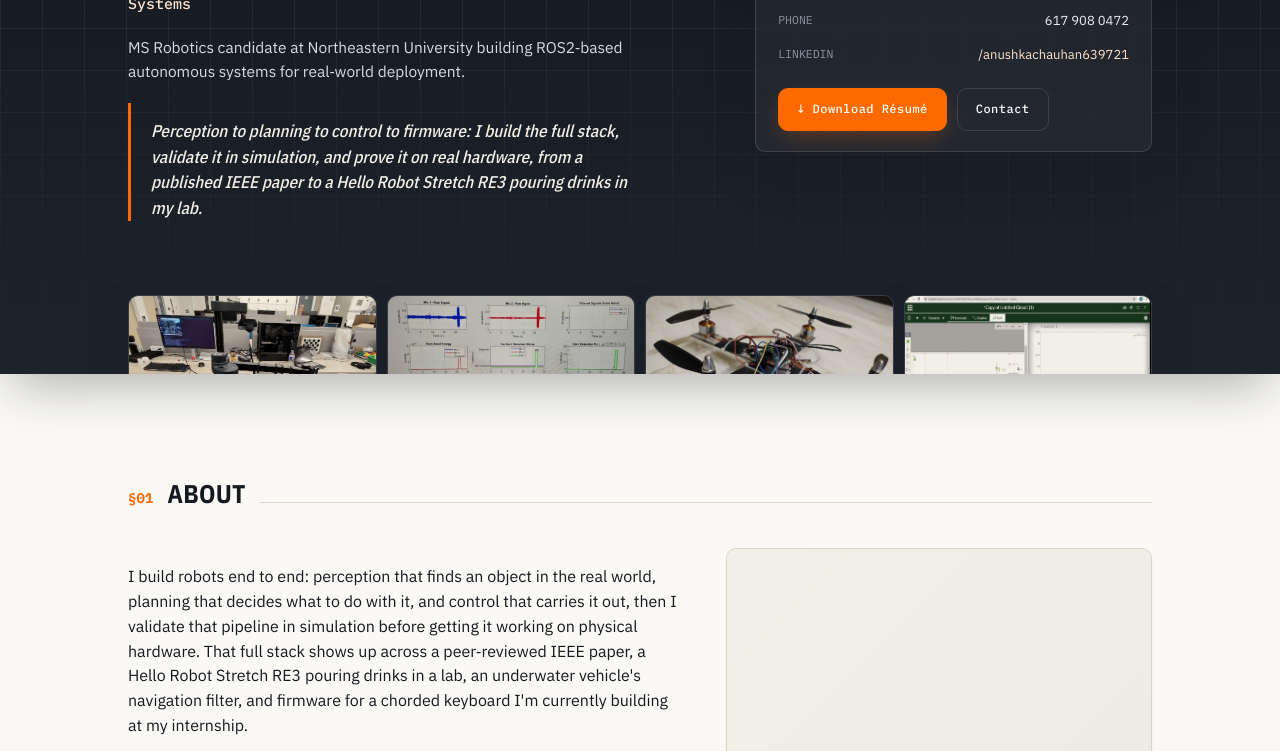
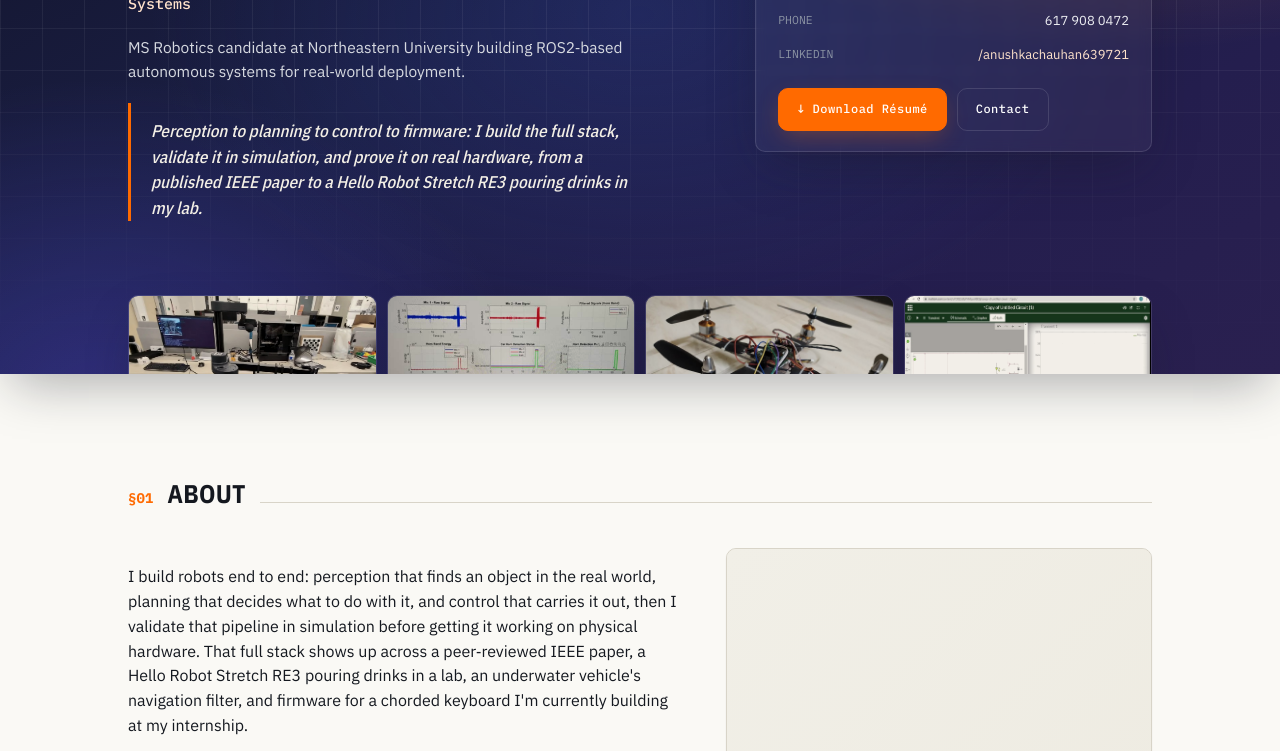
Before and after one commit to anushka-chauhan/anushka-chauhan.github.io, a plain HTML site: page index.html in a window 1280 px wide. Shown: the part 224-975 px from the top of the page. Drawn offline with nearby package versions, Linux system fonts and the light colour scheme; files whose address does not match are found by name.

Commit message:
Update index.html

```diff
--- a/index.html
+++ b/index.html
@@ -87,8 +87,10 @@
   header.sheet{
     position:relative;
     background:
-      radial-gradient(ellipse 800px 460px at 85% -10%, rgba(255,106,0,.16), transparent 60%),
-      linear-gradient(180deg, var(--ink) 0%, var(--ink-soft) 100%);
+      radial-gradient(ellipse 900px 520px at 88% -8%, rgba(255,138,60,.30), transparent 62%),
+      radial-gradient(ellipse 650px 500px at 8% 105%, rgba(94,84,255,.28), transparent 65%),
+      radial-gradient(ellipse 700px 460px at 50% 40%, rgba(43,58,138,.35), transparent 70%),
+      linear-gradient(150deg, #12142B 0%, #1B1F45 40%, #241E4E 75%, #2A2050 100%);
     color:var(--paper);
     padding-top:22px;
     overflow:hidden;
```
